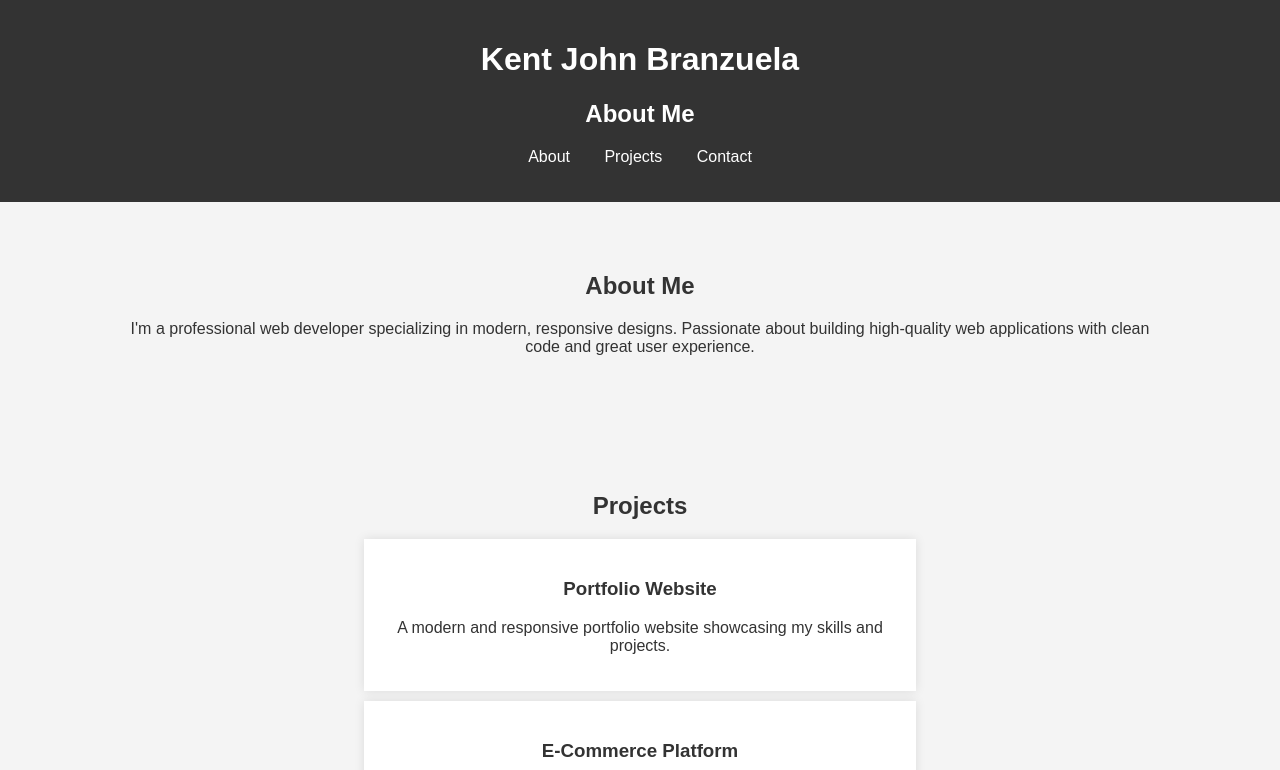
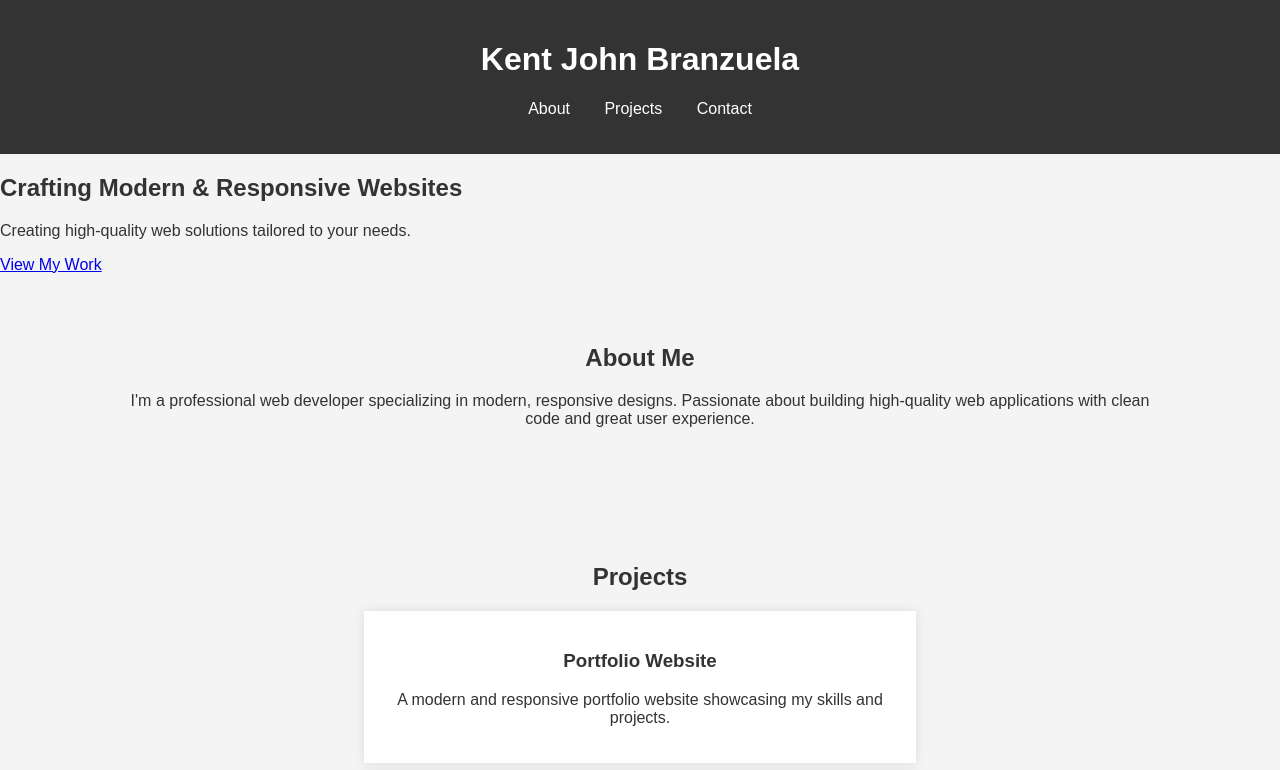
Before and after one commit to kentjohnbranzuela/myweb, a plain HTML site: page index.html in a window 1280 px wide. Shown: the top 770 px of the page. Drawn offline with Linux system fonts and the light colour scheme.

Commit message:
Update index.html

```diff
--- a/index.html
+++ b/index.html
@@ -5,12 +5,12 @@
     <meta name="viewport" content="width=device-width, initial-scale=1.0">
     <title>Professional Portfolio</title>
     <link rel="stylesheet" href="styles.css">
+    <link href="https://fonts.googleapis.com/css2?family=Poppins:wght@300;400;600&display=swap" rel="stylesheet">
 </head>
 <body>
     <header>
         <div class="container">
             <h1 class="animated">Kent John Branzuela</h1>
-            <h2 class="animated">About Me</h2>
             <nav>
                 <ul>
                     <li class="animated"><a href="#about">About</a></li>
@@ -20,6 +20,14 @@
             </nav>
         </div>
     </header>
+
+    <section id="hero">
+        <div class="hero-content animated">
+            <h2>Crafting Modern & Responsive Websites</h2>
+            <p>Creating high-quality web solutions tailored to your needs.</p>
+            <a href="#projects" class="btn">View My Work</a>
+        </div>
+    </section>
 
     <section id="about" class="section">
         <div class="container">
@@ -53,7 +61,7 @@
                 <input type="text" id="name" placeholder="Your Name" required class="animated">
                 <input type="email" id="email" placeholder="Your Email" required class="animated">
                 <textarea id="message" placeholder="Your Message" required class="animated"></textarea>
-                <button type="submit" class="animated">Send</button>
+                <button type="submit" class="btn">Send</button>
             </form>
         </div>
     </section>
```
